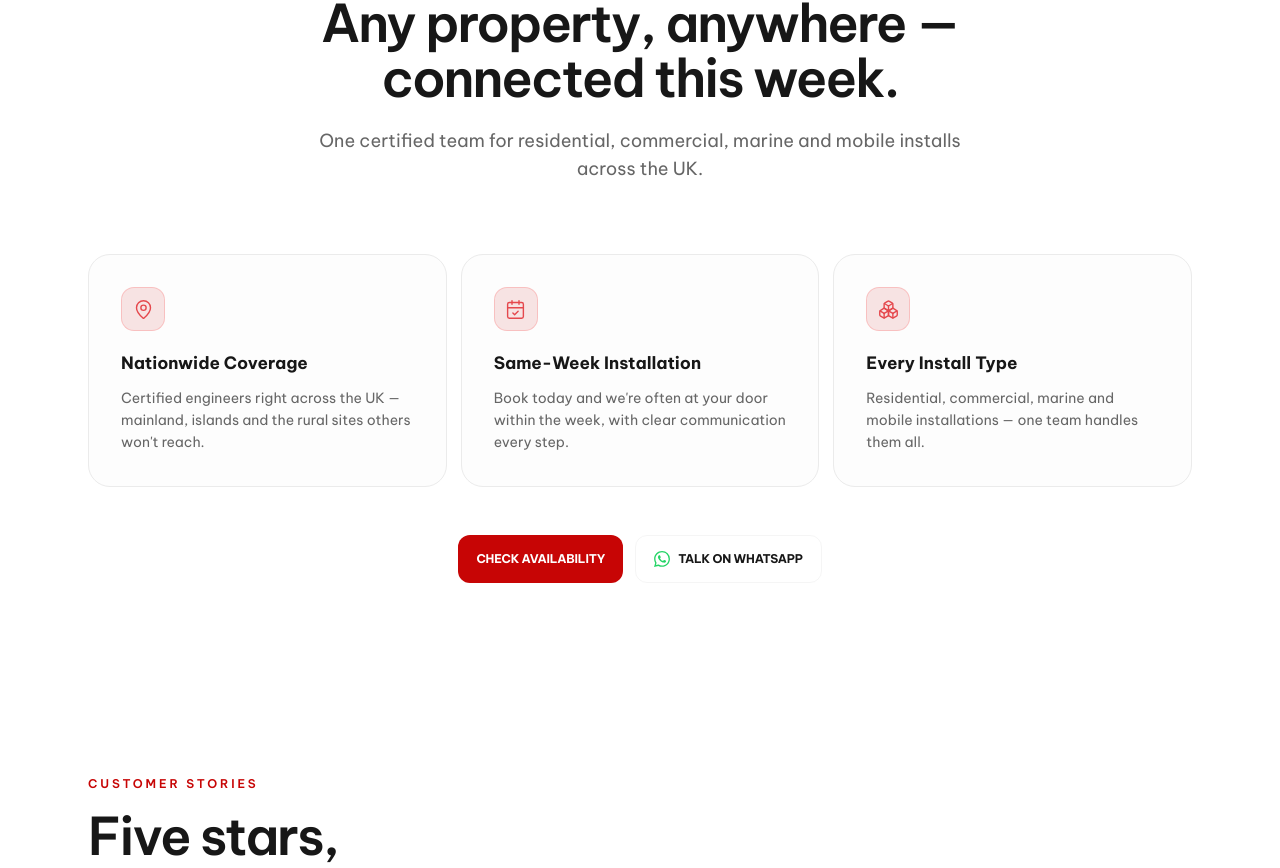
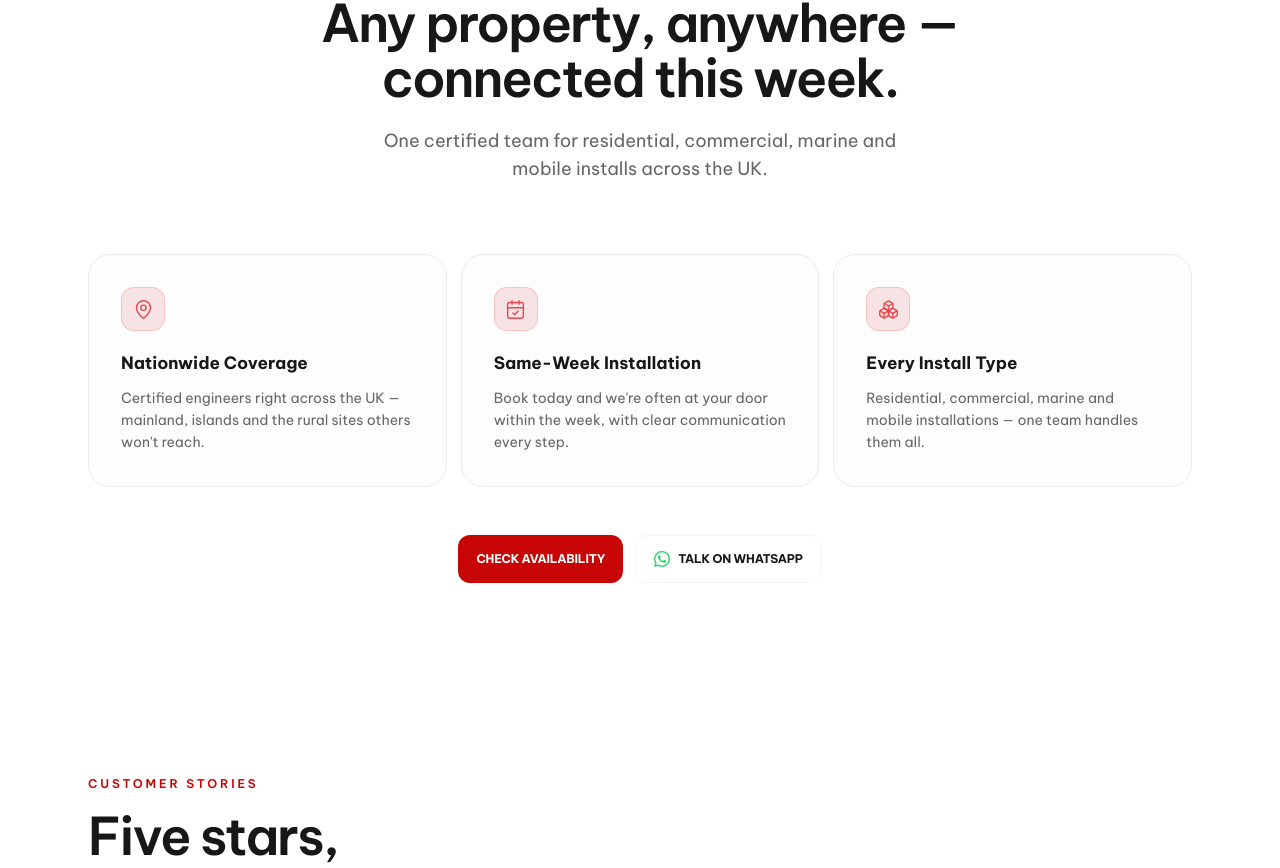
Before and after one commit to iAway7/installpros-uk, a Next.js app: page /starlink-installation in a window 1280 px wide. Shown: the part 1893-2761 px from the top of the page. Built offline with nearby package versions, Linux system fonts and the light colour scheme; no server answers.

Commit message:
perf: self-host fonts via next/font (fix CLS + render-blocking), LCP logo priority

```diff
--- a/src/app/globals.css
+++ b/src/app/globals.css
@@ -4,7 +4,7 @@
 
 @layer base {
   :root {
-    --font-sans: "Inter", ui-sans-serif, system-ui, -apple-system, "Segoe UI", Roboto, Helvetica, Arial, sans-serif;
+    --font-sans: var(--font-inter), ui-sans-serif, system-ui, -apple-system, "Segoe UI", Roboto, Helvetica, Arial, sans-serif;
 
     --background: 0 0% 100%;
     --foreground: 222 47% 11%;
@@ -102,7 +102,7 @@
    Status colors (success/amber/destructive) intentionally keep their hues.
    ════════════════════════════════════════════════════════════════════════ */
 .theme-admin {
-  font-family: "Geist", var(--font-sans);
+  font-family: var(--font-sans);
   font-size: 14px;
   --background: 0 0% 100%;
   --foreground: 0 0% 9%;
@@ -220,7 +220,7 @@
   /* ---- Motion (from the DS) ---- */
   --ease-out: cubic-bezier(0.16, 1, 0.3, 1);
 
-  font-family: "Be Vietnam Pro", ui-sans-serif, system-ui, sans-serif;
+  font-family: var(--font-be-vietnam), ui-sans-serif, system-ui, sans-serif;
 }
 
 /* Headings default to 700; the type-scale classes below (.h1-hero, .h2-section)
--- a/src/app/layout.tsx
+++ b/src/app/layout.tsx
@@ -1,7 +1,18 @@
 import type { Metadata, Viewport } from "next";
 import { Suspense } from "react";
+import { Inter, Be_Vietnam_Pro } from "next/font/google";
 import { Toaster } from "sonner";
 import "./globals.css";
+
+// Self-hosted via next/font — no render-blocking request to Google, and the
+// size-adjusted fallback metrics eliminate the font-swap layout shift (CLS).
+const inter = Inter({ subsets: ["latin"], display: "swap", variable: "--font-inter" });
+const beVietnamPro = Be_Vietnam_Pro({
+  subsets: ["latin"],
+  weight: ["200", "300", "400", "500", "600", "700"],
+  display: "swap",
+  variable: "--font-be-vietnam",
+});
 import { siteConfig } from "@/lib/site-config";
 import { PostHogProvider, PageViewTracker } from "@/components/analytics/posthog-provider";
 import { ScrollDepthTracker } from "@/components/analytics/scroll-depth-tracker";
@@ -47,16 +58,8 @@ export const viewport: Viewport = {
 
 export default function RootLayout({ children }: { children: React.ReactNode }) {
   return (
-    <html lang="en-GB" suppressHydrationWarning>
+    <html lang="en-GB" className={`${inter.variable} ${beVietnamPro.variable}`} suppressHydrationWarning>
       <head>
-        {/* Inter via standard link (no build-time fetch — builds in any CI). */}
-        <link rel="preconnect" href="https://fonts.googleapis.com" />
-        <link rel="preconnect" href="https://fonts.gstatic.com" crossOrigin="anonymous" />
-        {/* eslint-disable-next-line @next/next/no-page-custom-font -- App Router root layout, loads site-wide */}
-        <link
-          href="https://fonts.googleapis.com/css2?family=Inter:wght@400;500;600;700;800&family=Be+Vietnam+Pro:wght@200;300;400;500;600;700&family=Geist:wght@400;500;600;700&display=swap"
-          rel="stylesheet"
-        />
         <AnalyticsScripts />
         <script
           type="application/ld+json"
--- a/src/components/funnel/coverage-section.tsx
+++ b/src/components/funnel/coverage-section.tsx
@@ -37,7 +37,11 @@ export function CoverageSection() {
             Any property, anywhere — connected this week.
           </h2>
           <p className="mx-auto mt-5 max-w-2xl text-base text-muted-foreground md:text-lg" style={{ lineHeight: "1.6" }}>
-            One certified team for residential, commercial, marine and mobile installs across the UK.
+            One certified team for residential, commercial, marine and{" "}
+            {/* Forced break only from md up: on mobile the line wraps naturally
+                and a hard break would leave a stranded second line. */}
+            <br className="hidden md:block" />
+            mobile installs across the UK.
           </p>
         </div>
 
--- a/src/components/funnel/main-header.tsx
+++ b/src/components/funnel/main-header.tsx
@@ -42,6 +42,7 @@ export function MainHeader() {
             src={scrolled ? "/funnel/installpros-logo-colored-new.svg" : "/funnel/installpros-logo-new.svg"}
             alt="Install Pros"
             className="h-8 md:h-10"
+            fetchPriority="high"
           />
         </a>
 
```
